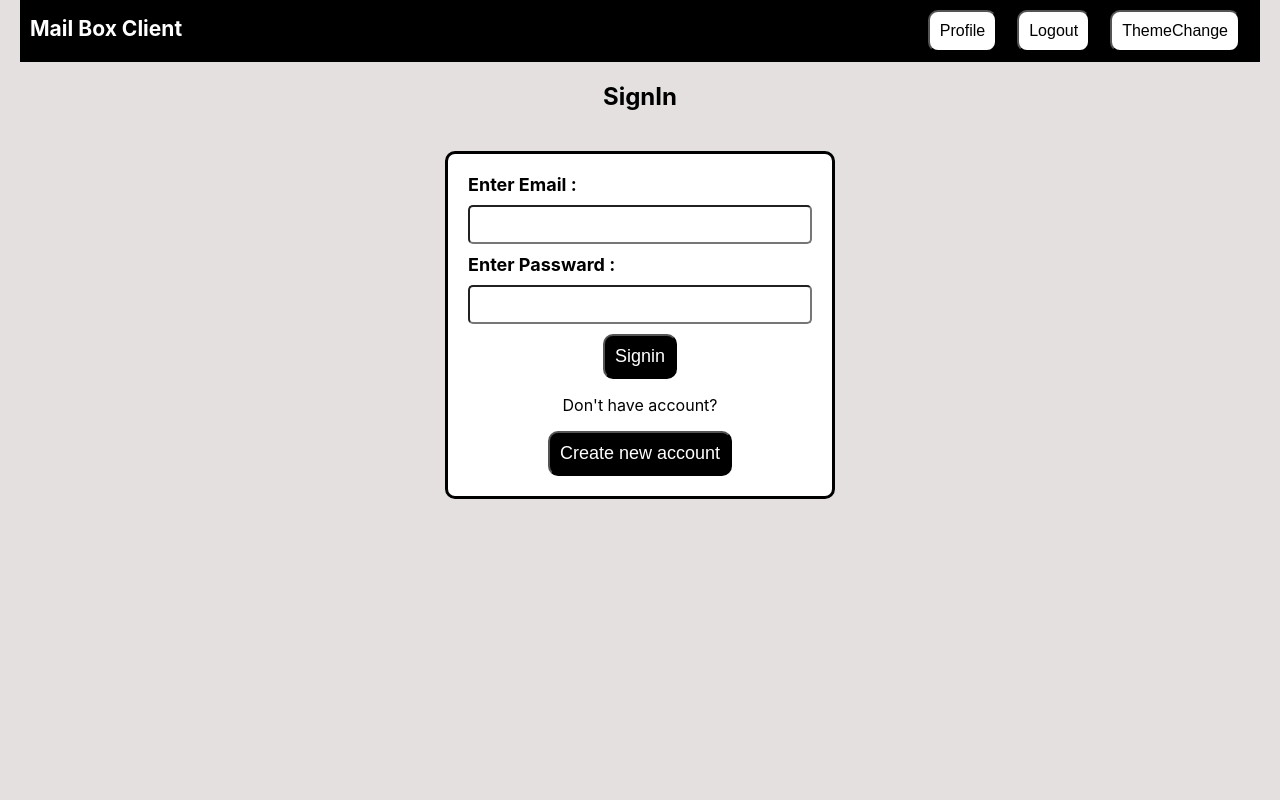
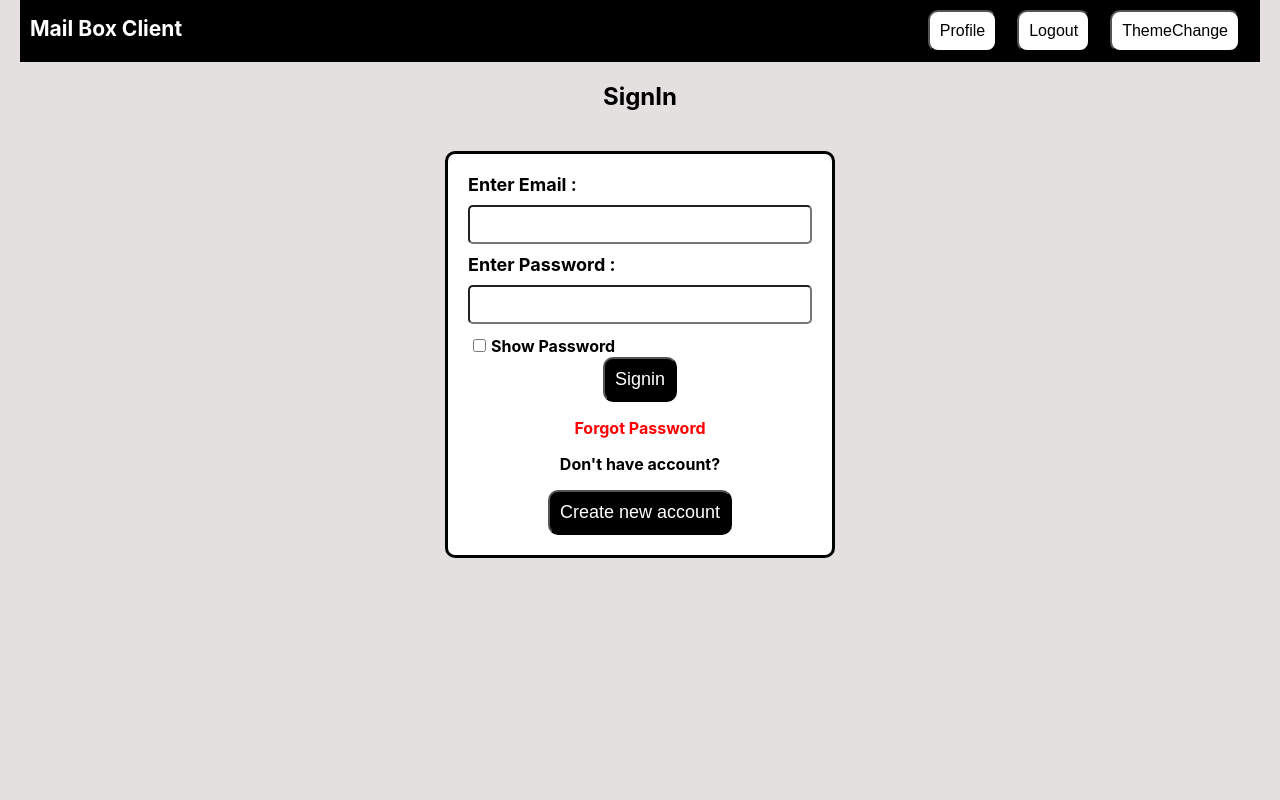
Before and after one commit to Shubham-S-Nimje/Mail-Box-Client, a React (Create React App) app: page /signin in a window 1280 px wide. Shown: the top 800 px of the page. Built offline with nearby package versions, Linux system fonts and the light colour scheme.

Commit message:
Login Screen

```diff
--- a/src/components/pages/signin/Signin.css
+++ b/src/components/pages/signin/Signin.css
@@ -23,7 +23,7 @@ label {
     font-weight: bold;
 }
 
-input {
+.signin input {
     width: 20rem;
     height:fit-content;
     border-radius: 5px;
@@ -39,3 +39,22 @@ button {
     padding: 10px;
     cursor: pointer;
 }
+
+a p {
+    color: red;
+}
+
+p {
+    font-weight: bold;
+}
+
+.checkbox input {
+    background-color: aqua;
+    margin: 5px;
+    padding: 5px;
+    width: fit-content;
+}
+.checkbox {
+    font-weight: bold;
+    text-align: left;
+}
--- a/src/components/pages/signin/Signin.jsx
+++ b/src/components/pages/signin/Signin.jsx
@@ -1,4 +1,4 @@
-import React, { useRef } from "react";
+import React, { useRef, useState } from "react";
 import "./Signin.css";
 import { Link, useNavigate } from "react-router-dom";
 import { useDispatch } from "react-redux";
@@ -9,6 +9,7 @@ const Signin = () => {
   const EnteredPassword = useRef();
   const Nevigate = useNavigate();
   const dispatch = useDispatch()
+  const [ShowPass, SetShowpass] = useState('password');
 
   const SigninHandler = (event) => {
     event.preventDefault();
@@ -51,6 +52,15 @@ const Signin = () => {
     });
 };
 
+const HidePasswordHandler = () => {
+  if(ShowPass === 'password'){
+    SetShowpass('text')
+  }
+  else{
+    SetShowpass('password')
+  }
+}
+
   return (
     <div className="signin">
       <h2>SignIn</h2>
@@ -59,20 +69,27 @@ const Signin = () => {
           <label>Enter Email : </label>
           <input type="email"
           required
-          autoComplete="on"
           ref={EnteredUserEmail}
           ></input>
         </div>
         <div>
-          <label>Enter Passward : </label>
+          <label>Enter Password : </label>
           <input
-            type="text"
+            type={ShowPass}
             required
             ref={EnteredPassword}
           ></input>
         </div>
+        <div className="checkbox">
+          <input
+            type="checkbox"
+            onClick={HidePasswordHandler}
+          />
+          Show Password
+        </div>
 
         <button>Signin</button>
+        <Link to=''><p>Forgot Password</p></Link>
         <p>Don't have account?</p>
         <Link to="/signup">
           <button>Create new account</button>
--- a/src/components/pages/signup/Signup.css
+++ b/src/components/pages/signup/Signup.css
@@ -1,16 +1,45 @@
-.signin {
+.signup {
     text-align: center;
     justify-content: center;
     align-items: center;
+    height: 100vh;
 }
 
 form {
     border-color: black;
     border-radius: 10px;
     border-style: solid;
-    width: fit-content;
     padding: 20px;
     background-color: white;
-    justify-content: center;
-    align-items: center;
+    justify-content: start;
+    align-items: start;
+    display: inline-block;
+    margin: 20px;
 }
+
+label {
+    display: flex;
+    font-size: large;
+    font-weight: bold;
+}
+
+input {
+    width: 20rem;
+    height:fit-content;
+    border-radius: 5px;
+    margin: 10px 0px 10px 0px;
+    padding: 10px;
+}
+
+button {
+    border-radius: 10px;
+    font-size: large;
+    color: white;
+    background-color: black;
+    padding: 10px;
+    cursor: pointer;
+}
+
+.signup p {
+    font-weight: bold;
+}
--- a/src/components/pages/signup/Signup.jsx
+++ b/src/components/pages/signup/Signup.jsx
@@ -1,5 +1,6 @@
-import React, { useRef } from "react";
+import React, { useRef, useState } from "react";
 import { Link, useNavigate } from "react-router-dom";
+import './Signup.css';
 
 const Signup = () => {
   const EnteredUsername = useRef();
@@ -7,6 +8,7 @@ const Signup = () => {
   const EnteredPassword = useRef();
   const ConfirmPassword = useRef();
   const Nevigate = useNavigate();
+  const [ShowPass, SetShowpass] = useState('password');
 
   const SignupHandler = (event) => {
     event.preventDefault();
@@ -55,8 +57,17 @@ const Signup = () => {
     }
   };
 
+  const HidePasswordHandler = () => {
+    if(ShowPass === 'password'){
+      SetShowpass('text')
+    }
+    else{
+      SetShowpass('password')
+    }
+  }
+
   return (
-    <div className="signin">
+    <div className="signup">
       <h2>SignUp</h2>
       <form onSubmit={SignupHandler}>
         <div>
@@ -73,7 +84,15 @@ const Signup = () => {
         </div>
         <div>
           <label>Confirm Password : </label>
-          <input type="text" ref={ConfirmPassword} required></input>
+          <input type={ShowPass} ref={ConfirmPassword} required></input>
+        </div>
+
+        <div className="checkbox">
+          <input
+            type="checkbox"
+            onClick={HidePasswordHandler}
+          />
+          Show Password
         </div>
 
         <button type="submit">Signup</button>
```
